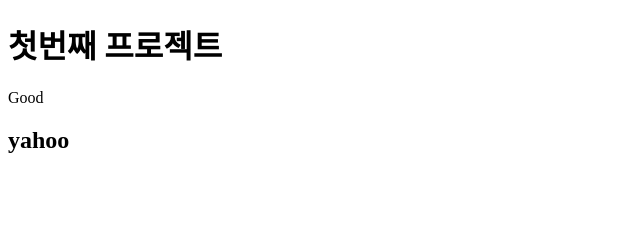
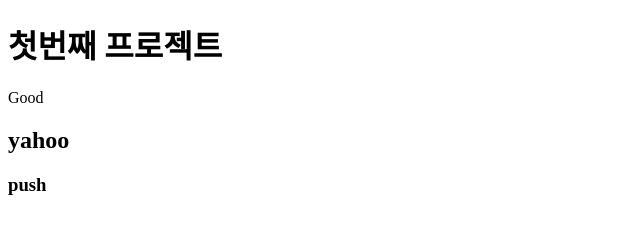
Before and after one commit to SeongwongCSW/JSproject-2025-01, a plain HTML site: page index.html in a window 1280 px wide. Shown: the full height of the page, 0-640 px from the left. Drawn offline with Linux system fonts and the light colour scheme.

Commit message:
second commit

```diff
--- a/index.html
+++ b/index.html
@@ -10,5 +10,6 @@
     <h1>첫번째 프로젝트</h1>
     <p>Good</p>
     <h2>yahoo</h2>
+    <h3>push</h3>
   </body>
 </html>
```
